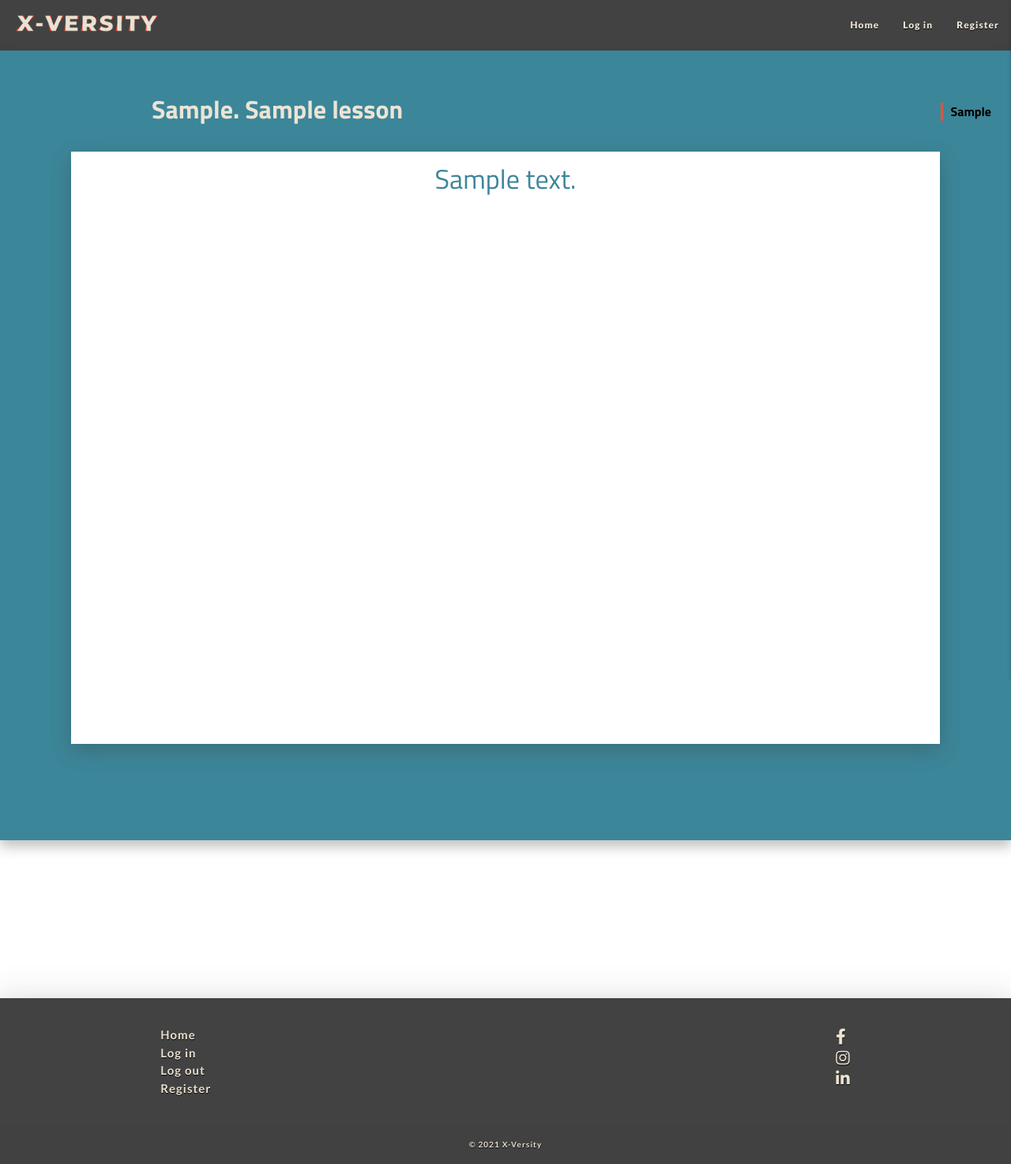
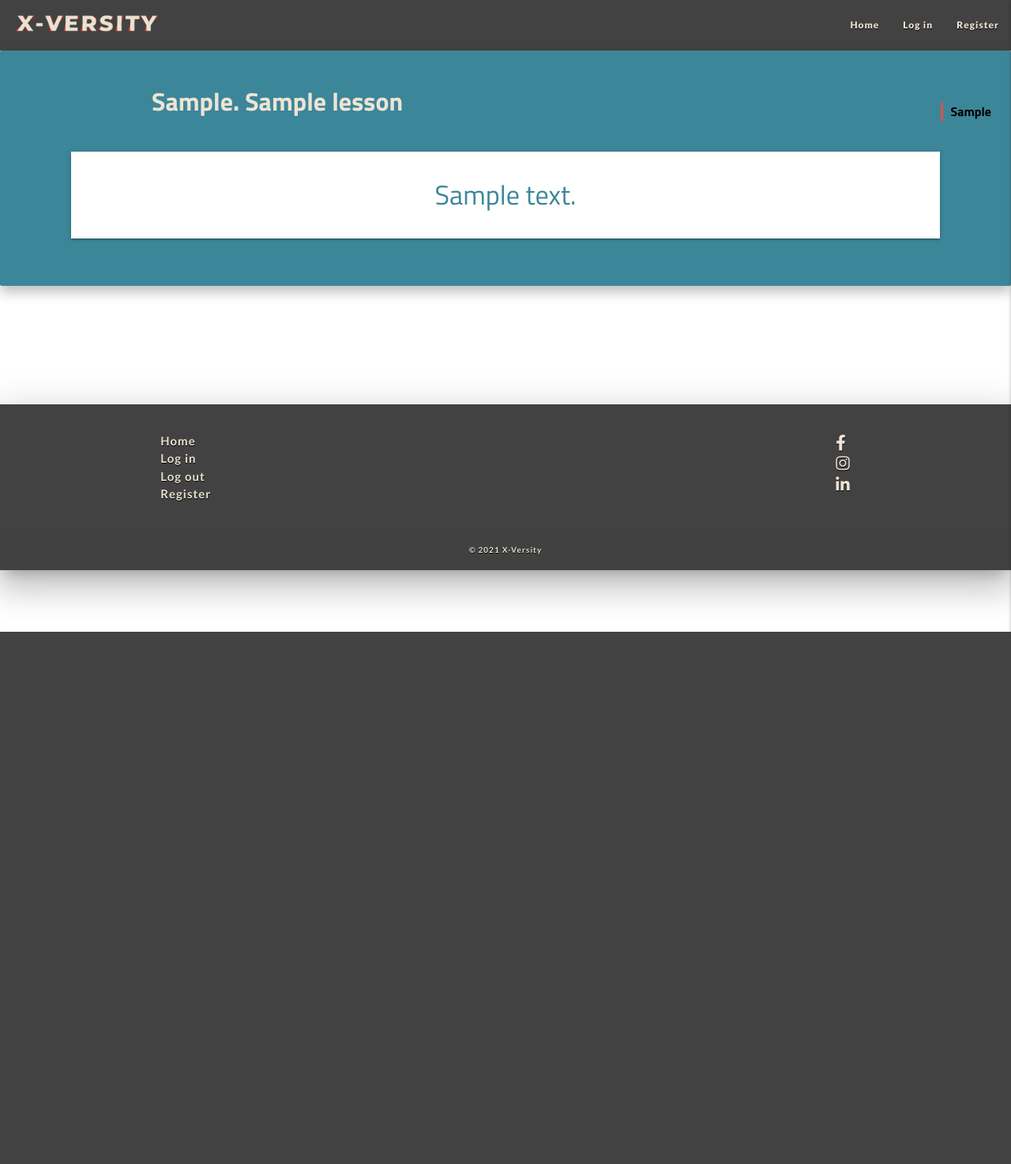
Before and after one commit to Code-Institute-Submissions/DADEVFA-x-versity, a Flask app: page / in a window 1280 px wide. Shown: the whole page at 79% size. After the commit the page ends 800 px from the top, so only its background shows below. Run offline with Flask 2, Linux system fonts and the light colour scheme; a database or web service that is not in the repository returns one stand-in record (values such as "Sample title"); some libraries are stand-ins or nearby versions.

Commit message:
Style added for Lesson Submit

```diff
--- a/static/css/style.css
+++ b/static/css/style.css
@@ -1,6 +1,7 @@
 body {
     font-family: 'Titillium Web', sans-serif;
     font-weight: 700;
+    overflow-x: hidden;
 }
 
 /*---------------------------------- Navigation */
@@ -53,11 +54,14 @@ body {
 }
 
 .block {
-    height: 1000px;
+    display: block;
+    overflow: auto;
     width: 100%;
-    margin-bottom: 200px;
+    padding-bottom: 20px;
+    margin-bottom: 150px;
     box-shadow: rgba(56, 59, 61, 0.322) 0px 8px 15px;
     background-color: #3c8699;
+    margin-top: -2px;
 }
 
 .full {
@@ -71,11 +75,8 @@ body {
 }
 
 .lesson-frame {
-    margin-top: 20px;
     border-width: 2px;
-    box-shadow: #383b3d52 0px 8px 24px;
     background-color: white;
-    height: 750px;
 }
 
 .lesson-frame h6 {
@@ -84,11 +85,13 @@ body {
 }
 
 .lesson-box {
-    position: relative;
     width: 86%;
     color: black;
     background-color: white;
-    height: 750px;
+    display: block;
+    overflow: auto;
+    margin-bottom: 40px;
+    overflow-y: hidden;
 }
 
 .lesson-box .video-box {
@@ -120,7 +121,7 @@ body {
 .lesson-title {
     font-weight: 700;
     font-size: 4vh;
-    padding: 50px 0px 10px 0px;
+    padding: 40px 0px 40px 0px;
     color: #ede4d5;
 }
 
--- a/templates/lessons.html
+++ b/templates/lessons.html
@@ -14,8 +14,7 @@
   </div>
   <!-- Lessons -->
   {% for lesson in lessons %}
-  <div class="block lighten-2 white-text">
-    <div class="lighten-2">
+  <div class="block z-depth-2 card">
     <div class="container">
       <div id="{{ lesson.lesson_nr }}." class="lesson-title scrollspy section">{{ lesson.lesson_nr }}.
         {{ lesson.lesson_title }}
@@ -24,8 +23,7 @@
         {% endif %}
       </div>
     </div>
-    </div>
-    <div id="{{ lesson.lesson_nr }}" class="container lesson-frame lesson-box">
+    <div id="{{ lesson.lesson_nr }}" class="container lesson-frame lesson-box z-depth-1">
       <h4 class="description-text">{{ lesson.lesson_description }}</h4>
       <!-- Video -->
       {% if lesson.has_video == "on" %}
@@ -48,7 +46,10 @@
       {% endif %}
       <!-- Student Lesson Actions -->
       {% if lesson.has_submission == "on" %}
-      <h5 class="assignment-label">Assignment: <strong class="assignment">{{ lesson.lesson_test }}</strong></h5>
+      <div class="container assignment-box">
+        <div class="container assignment-box-empty z-depth-2">
+          <h5 class="flow-text assignment-label">Assignment: <strong
+              class="assignment">{{ lesson.lesson_test }}</strong></h5>
           {% endif %}
           {% if lesson.text_answer == "on" %}
           <div id="student_upload" class="student-text z-depth-2">
@@ -67,21 +68,25 @@
           </div>
           {% endif %}
           {% if lesson.file_answer == "on" %}
-      <div class="row file-upload center">
-        <form id="fileForm" name="fileForm" class="student-upload" max-size="5mb" action="#">
+          <div class="row file-upload center z-depth-2">
+            <form id="fileForm" name="fileForm" action="#">
               <div class="file-field input-field">
                 <a class="btn-small file-button waves-effect submit-btn-box">
                   <i class="fas fa-paperclip"></i>
-              <input type="file" multiple>
+                  <input type="file">
                 </a>
                 <div class="file-path-wrapper">
-              <input class="file-path validate" type="text" placeholder="Upload one or more files">
+                  <input class="file-path validate" type="text" placeholder="Upload your file">
                 </div>
               </div>
-          <button type="submit" class="btn-large send-button waves-effect">Submit</button>
             </form>
           </div>
+          <div class="submit-btn-box">
+            <button type="submit" class="btn-large send-button waves-effect">Submit</button>
+          </div>
           {% endif %}
+        </div>
+      </div>
     </div>
   </div>
   {% endfor %}
```
Also changed, not shown: other parts of static/css/style.css (+57 -14 lines). Lines whose indentation alone changed are shown as unchanged.
